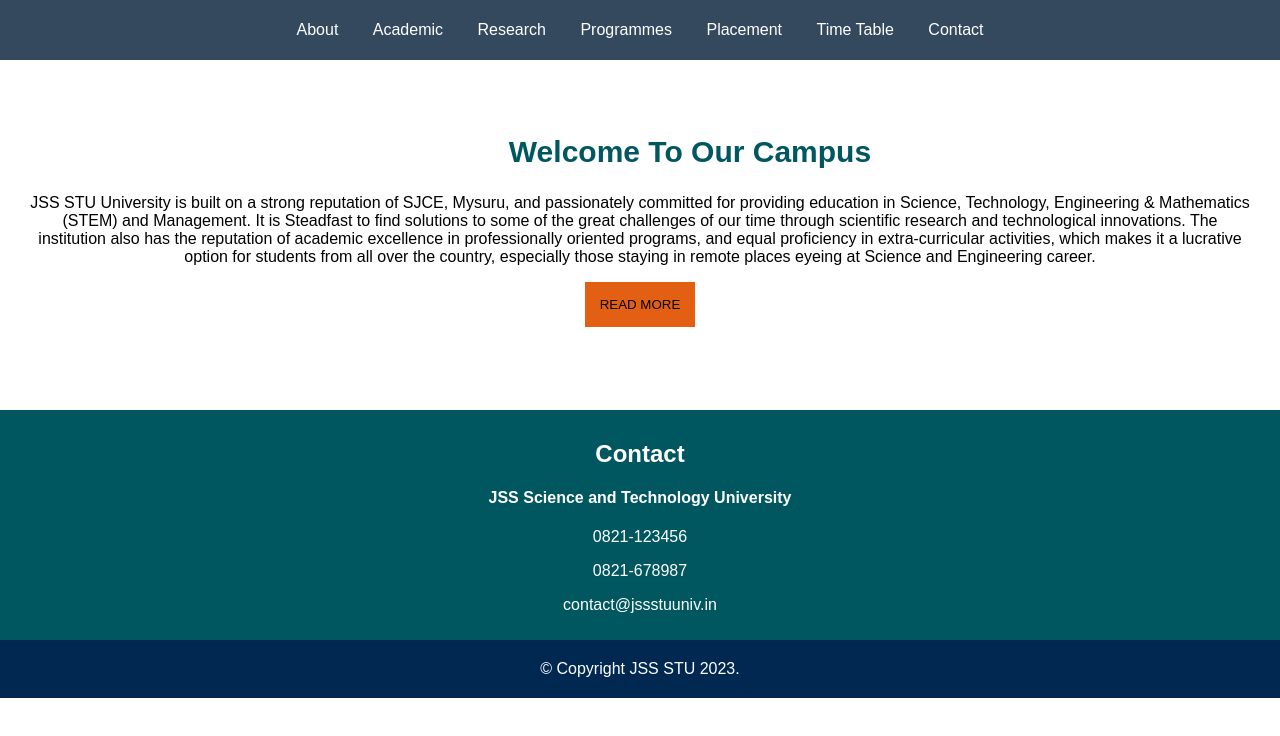
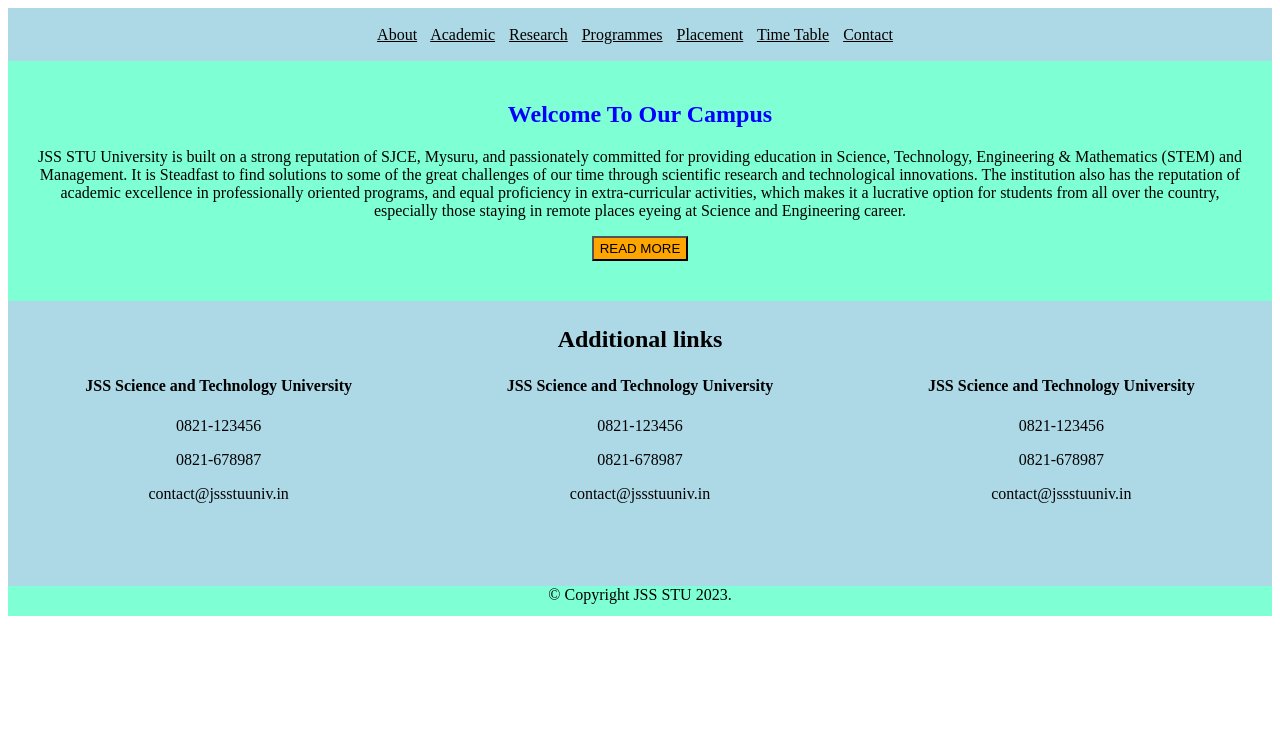
Before and after one commit to ShivamMenda/Web-Lab, a plain HTML site: page prog6/index.html in a window 1280 px wide. Drawn offline with Linux system fonts and the light colour scheme.

Commit message:
Prog 6 modified.

```diff
--- a/prog6/index.html
+++ b/prog6/index.html
@@ -2,7 +2,52 @@
 <html >
 <head>
     <title>JSSSTU</title>
-    <link rel="stylesheet" href="styles.css">
+    <!-- <link rel="stylesheet" href="styles.css"> -->
+    <style>
+        nav{
+            display: flex;
+            justify-content: space-evenly;
+            background-color: lightblue;
+            text-align: center;
+            height: 35px;
+           padding-top: 18px;
+        }
+        a{
+            color: black;
+            margin-right: 10px;
+        }
+        #about{
+            text-align: center;
+            background-color: aquamarine;
+            height: 200px;
+            padding: 20px;
+            color:black
+        }
+        button{
+            background-color: orange;
+            color: black;
+            height: 25px;
+        }
+        #links{
+            background-color: lightblue;
+            text-align: center;
+            margin-top: 0px;
+            height: 230px;
+            display: flex;
+            justify-content: space-around;
+        }
+        #title{
+            background-color: lightblue;
+            height: 50px;
+            padding-top: 5px;
+            margin-top: 0px;
+        }
+        footer{
+            background-color: aquamarine;
+            text-align: center;
+            height: 30px;
+        }
+    </style>
 </head>
 <body>
     <nav>
@@ -12,21 +57,35 @@
             <a href="#">Research</a>
             <a href="#">Programmes</a>
             <a href="#">Placement</a>
-            <a href="../01/">Time Table</a>
+            <a href="#">Time Table</a>
             <a href="#links">Contact</a>
         </div>
     </nav>
     <main>
         <section id="about">
-            <h1>Welcome To Our Campus</h1>
+            <h1 style="color: blue; font-weight: bold;">Welcome To Our Campus</h1>
             <p>
                 JSS STU University is built on a strong reputation of SJCE, Mysuru, and passionately committed for providing education in Science, Technology, Engineering & Mathematics (STEM) and Management. It is Steadfast to find solutions to some of the great challenges of our time through scientific research and technological innovations. The institution also has the reputation of academic excellence in professionally oriented programs, and equal proficiency in extra-curricular activities, which makes it a lucrative option for students from all over the country, especially those staying in remote places eyeing at Science and Engineering career.
             </p>
             <button>READ MORE</button>
         </section>
+        <section id ="title">
+            <center><h2>Additional links</h2></center>
+        </section>
         <section id="links">
-            <h2>Contact</h2>
-            <div class="container">
+            <div >
+                <h4>JSS Science and Technology University</h4>
+                <p>0821-123456</p>
+                <p>0821-678987</p>
+                <p>contact@jssstuuniv.in</p>
+            </div>
+            <div >
+                <h4>JSS Science and Technology University</h4>
+                <p>0821-123456</p>
+                <p>0821-678987</p>
+                <p>contact@jssstuuniv.in</p>
+            </div>
+            <div>
                     <h4>JSS Science and Technology University</h4>
                     <p>0821-123456</p>
                     <p>0821-678987</p>
--- a/prog6/styles.css
+++ /dev/null
@@ -1,58 +0,0 @@
-body{
-    margin: 0;
-    font-family: sans-serif;
-}
-nav{
-    height: 50px;
-    background: #34495e;
-    display: flex;
-    padding: 5px 20px;
-    align-items: center;
-    justify-content: space-evenly;
-}
-nav a{
-    color: #fff;
-    text-decoration: none;
-    padding: 15px;
-}
-#about{
-    text-align: center;
-    height: 250px;
-    padding: 50px 30px;
-}
-#about h1{
-    color: #00575f;
-    font-size: 30px;
-    margin-left: 100px;
-}
-#about p{
-   text-align: center;
-}
-#about button{
-    background-color: #e35f13;
-    border: none;
-    padding: 15px;
-}
-footer{
-    background: #002851;
-    text-align: center;
-    color: white;
-    padding: 20px;
-}
-
-#links{
-    background: #00575f;
-    text-align: center;
-    color: white;
-    padding: 10px;
-}
-.container{
-    display: block;
-    justify-content: space-evenly;
-}
-#links a{
-    color: white;
-    display: block;
-    text-decoration: none;
-    padding: 5px;
-}
```
